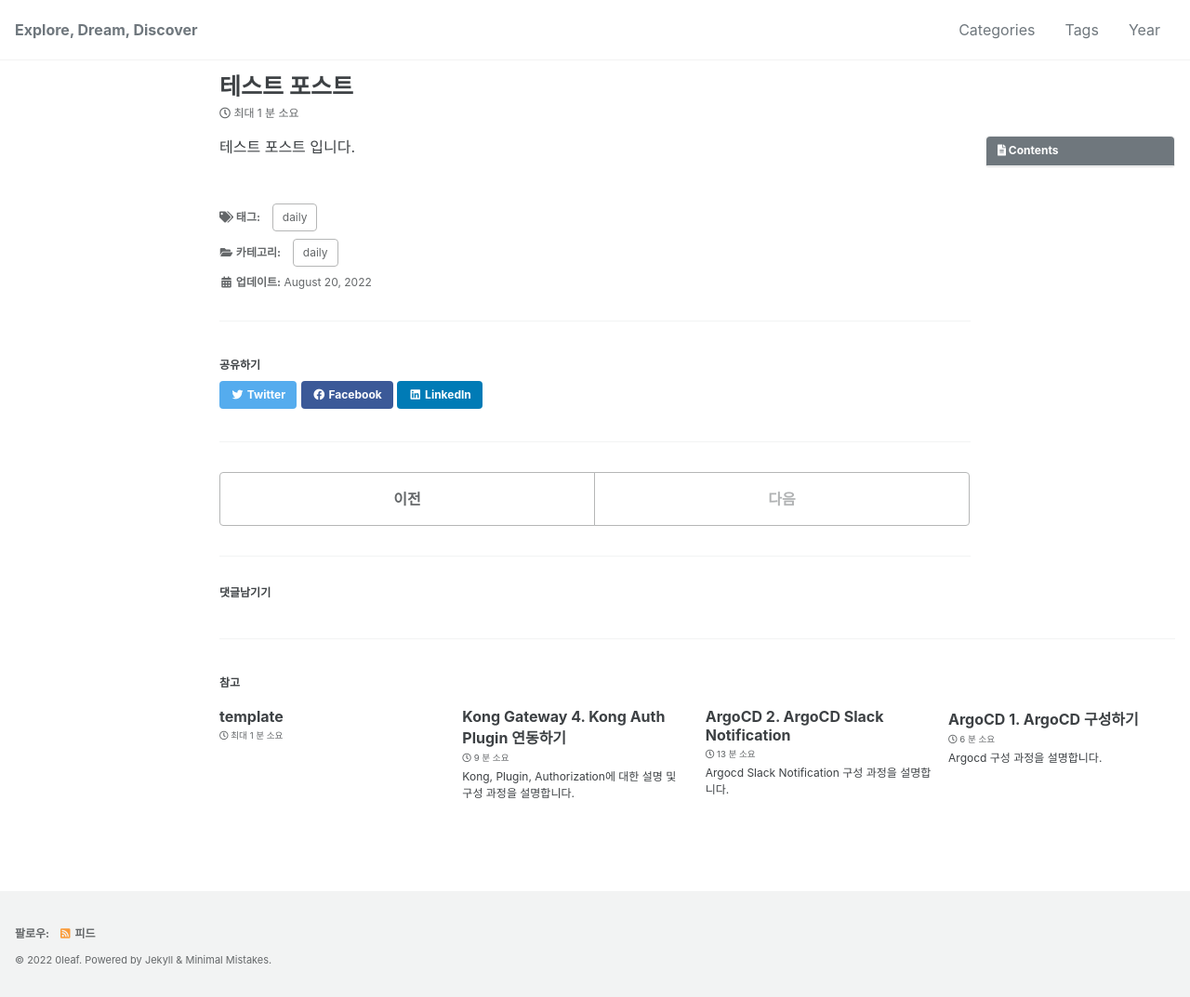
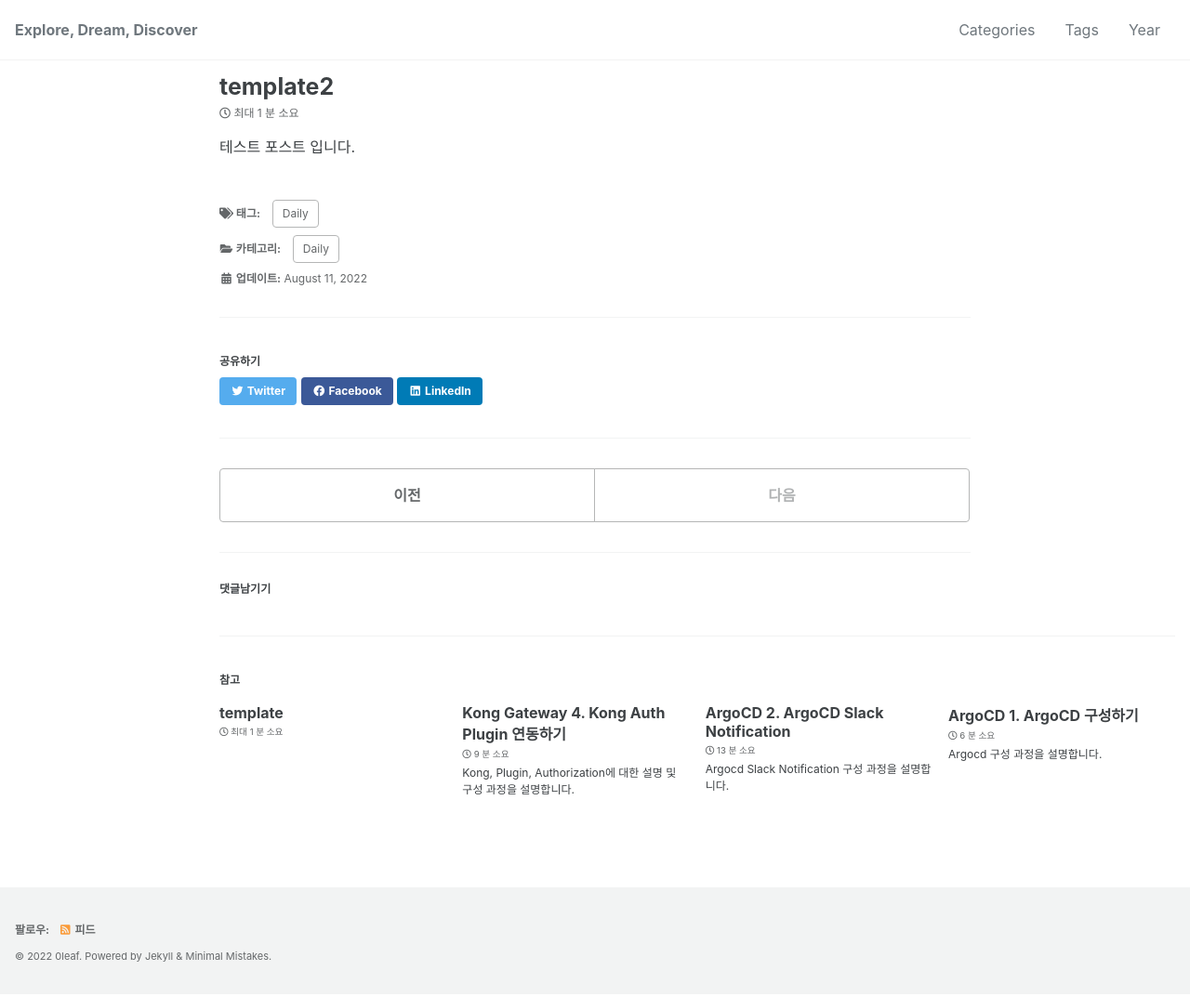
Before and after one commit to 0leaf/0leaf.github.com, a Jekyll site: the page built from _posts/daily/2022-08-20-테스트포스트.md, in a window 1280 px wide. Shown: the whole page at 93% size. Built offline with Jekyll 4.4.1, drawn with Linux system fonts in a browser that asks for light colours; cached includes are drawn as plain includes; comment, search, counter and statistics services are not loaded.

Commit message:
Update post

```diff
--- a/_posts/daily/2022-08-20-테스트포스트.md
+++ b/_posts/daily/2022-08-20-테스트포스트.md
@@ -1,5 +1,5 @@
 ---
-title: 테스트 포스트
+title: template2
 layout: single
 author_profile: false
 read_time: true
@@ -7,14 +7,15 @@ comments: true
 share: true
 related: true
 categories:
-  - daily
+  - Daily
 tag:
-  - daily
-toc: true
+  - Daily
+toc: false
 toc_sticky: true
 toc_label: Contents
 description: desc
 article_section: section
-last_modified_at: "2022-08-20 00:00:00 +0800"
+meta_keywords: Daily
+last_modified_at: "2022-08-11 00:00:00 +0800"
 ---
 테스트 포스트 입니다.
```
